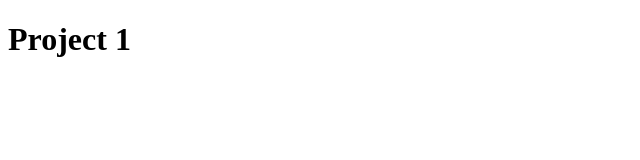
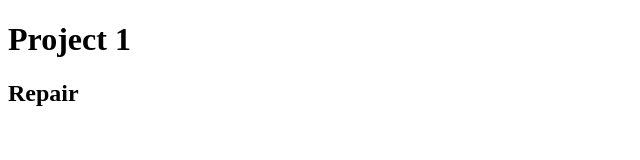
Before and after one commit to trungtdhe194013/project1, a plain HTML site: page index.html in a window 1280 px wide. Shown: the whole page, without its empty margins (0-640 px from the left). Drawn offline with Linux system fonts and the light colour scheme.

Commit message:
Repair once

```diff
--- a/index.html
+++ b/index.html
@@ -7,5 +7,6 @@
   </head>
   <body>
     <h1>Project 1</h1>
+    <h2>Repair</h2>
   </body>
 </html>
```
